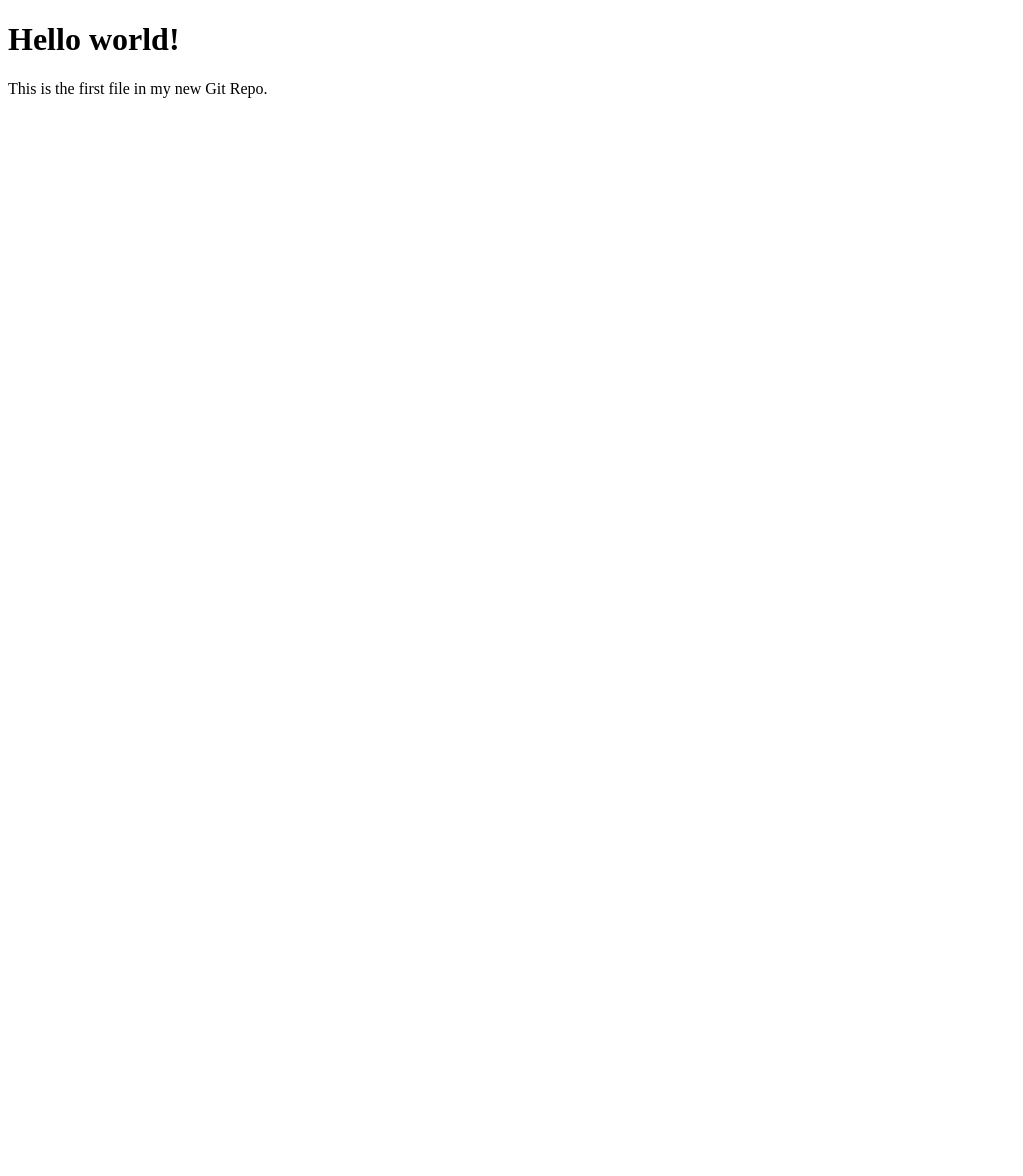
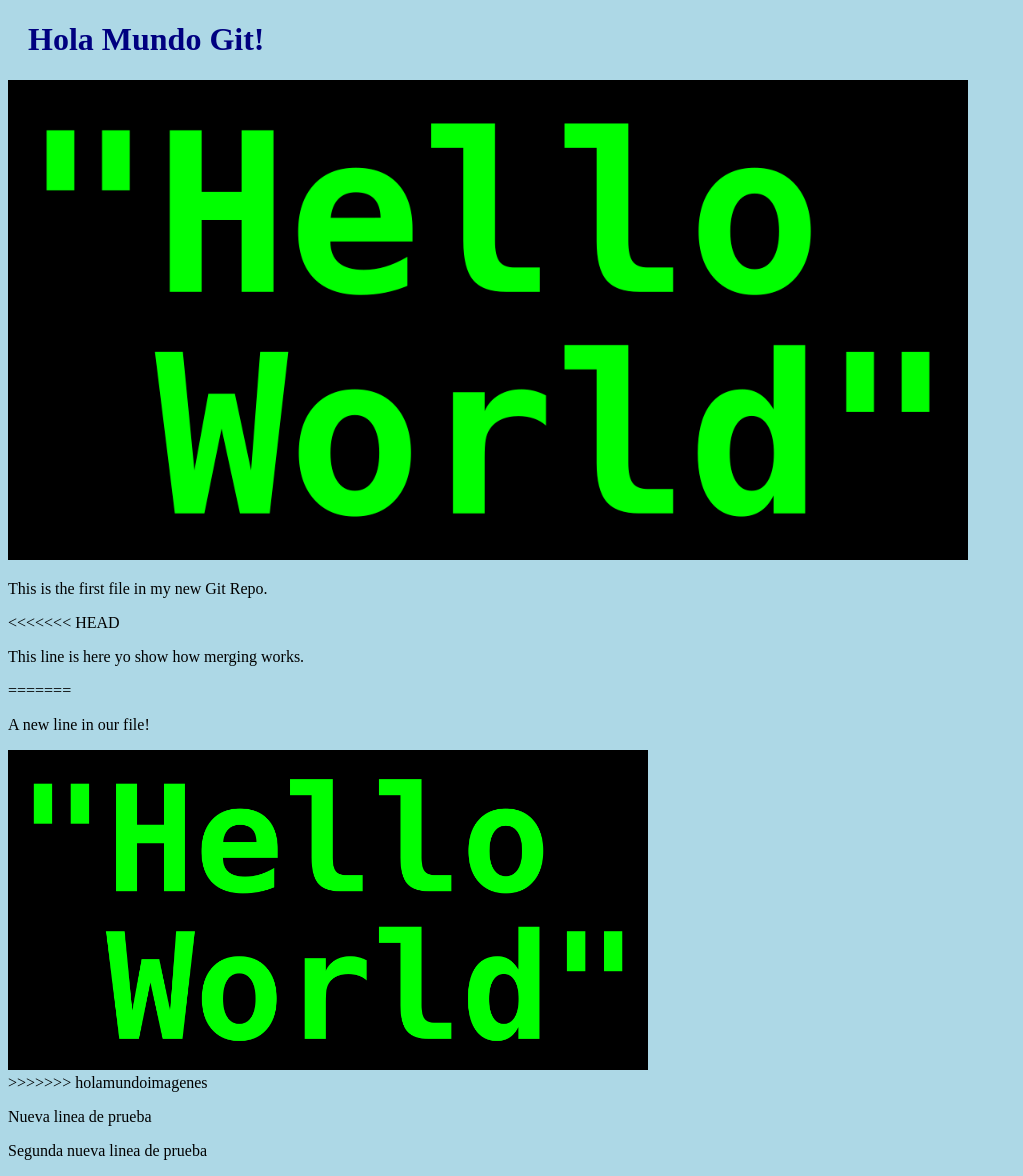
Before and after one commit to joseluishernandezclaros/joseluishernandezclaros.github.io, a plain HTML site: page index.html in a window 1280 px wide. Shown: the whole page, without its empty margins (0-1023 px from the left). Before the commit the page ends 800 px from the top, so only its background shows below. Drawn offline with Linux system fonts and the light colour scheme.

Commit message:
modificado index

```diff
--- a/index.html
+++ b/index.html
@@ -1,12 +1,22 @@
 <!DOCTYPE html>
 <html>
 <head>
-<title>Hello World!</title>
+<title>Hola mundo Git!</title>
+<link rel="stylesheet" href="bluestyle.css">
 </head>
 <body>
 
-<h1>Hello world!</h1>
+<h1>Hola Mundo Git!</h1>
+<div><img src="img_hello_world.jpg" alt="Hello World from Space"
+    style="width:100%;max-width:960px"></div>
 <p>This is the first file in my new Git Repo.</p>
-
+<<<<<<< HEAD
+<p>This line is here yo show how merging works.</p>
+=======
+<p>A new line in our file!</p>
+<div><img src="img_hello_world.jpg" alt="Hello Git" style="width:100%;max-width:640px"></div>
+>>>>>>> holamundoimagenes
+<p>Nueva linea de prueba</p>
+    <p>Segunda nueva linea de prueba</p>
 </body>
 </html>
```
